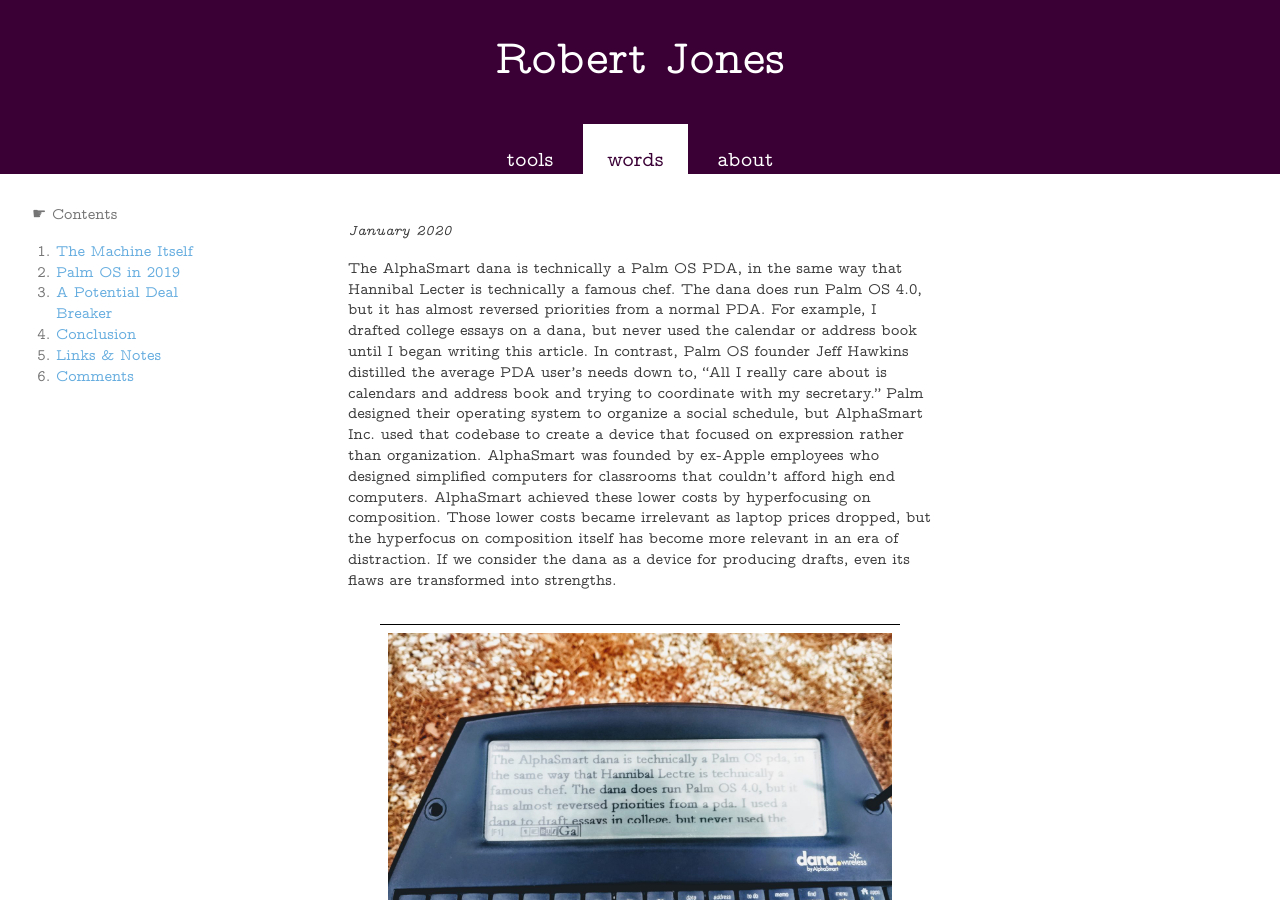
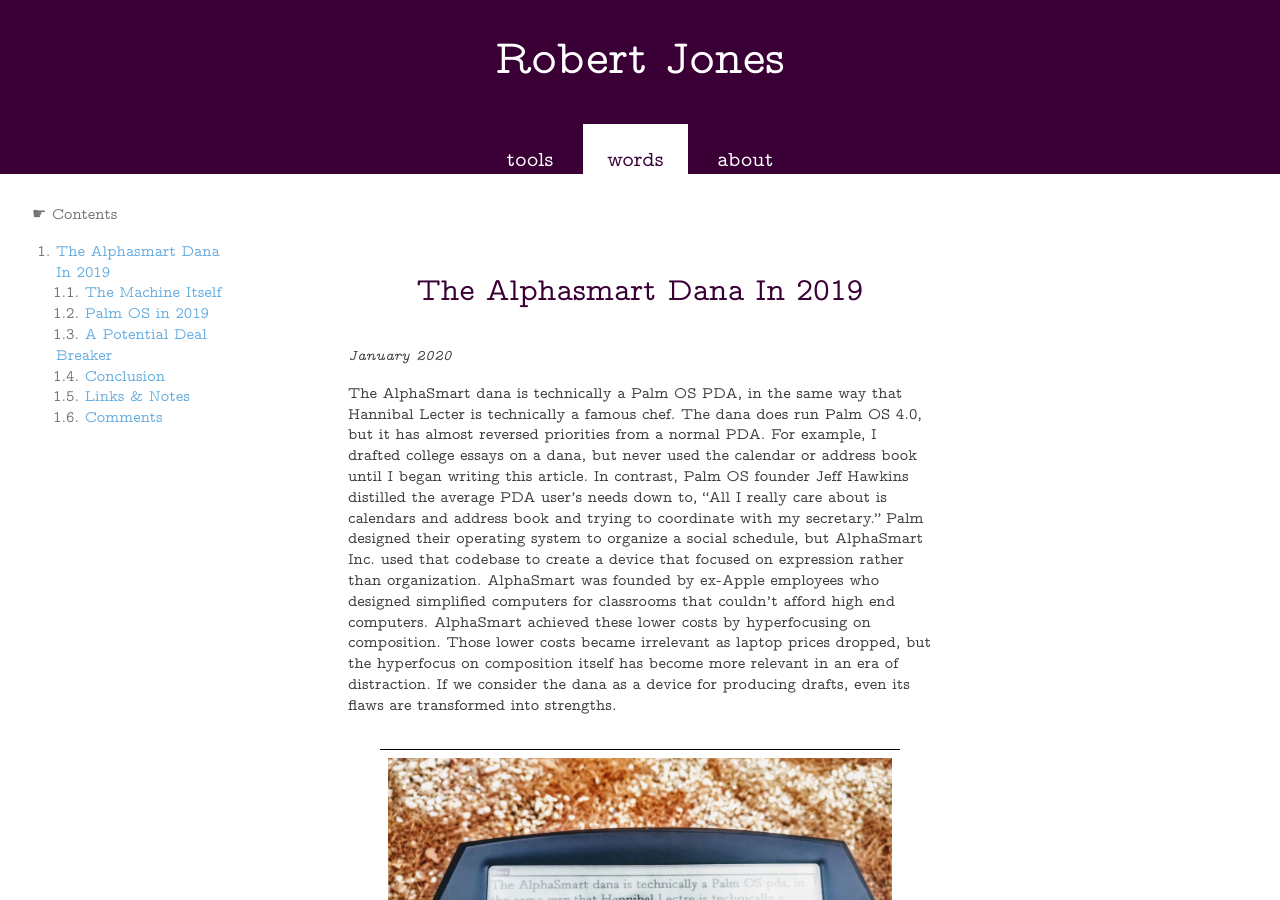
Before and after one commit to rjjiii/rjjiii.github.io, a Jekyll site: the page built from _posts/2022-11-26-The-AlphaSmart-dana-in-2019.md, in a window 1280 px wide and 900 px high. Built offline with Jekyll 4.4.1, drawn with Linux system fonts in a browser that asks for light colours; our own code applies the rules of GitHub Pages for plain Markdown files.

Commit message:
Update 2022-11-26-The-AlphaSmart-dana-in-2019.md

```diff
--- a/_posts/2022-11-26-The-AlphaSmart-dana-in-2019.md
+++ b/_posts/2022-11-26-The-AlphaSmart-dana-in-2019.md
@@ -1,7 +1,8 @@
 ---
 excerpt: <p>The AlphaSmart dana is technically a Palm OS PDA, in the same way that Hannibal Lecter is technically a famous chef. The dana does run Palm OS 4.0, but it has almost reversed priorities from a normal PDA. For example, I drafted college essays on a dana, but never used the calendar or address book until I began writing this article. In contrast, Palm OS founder Jeff Hawkins distilled the average PDA user’s needs down to, “All I really care about is calendars and address book and trying to coordinate with my secretary.” Palm designed their operating system to organize a social schedule, but AlphaSmart Inc. used that codebase to create a device that focused on expression rather than organization. AlphaSmart was founded by ex-Apple employees who designed simplified computers for classrooms that couldn’t afford high end computers. AlphaSmart achieved these lower costs by hyperfocusing on composition. Those lower costs became irrelevant as laptop prices dropped, but the hyperfocus on composition itself has become more relevant in an era of distraction. If we consider the dana as a device for producing drafts, even its flaws are transformed into strengths.</p>
-toc: generate
 ---
+
+# The Alphasmart Dana In 2019
 
 <nav>
 <details open>
```
